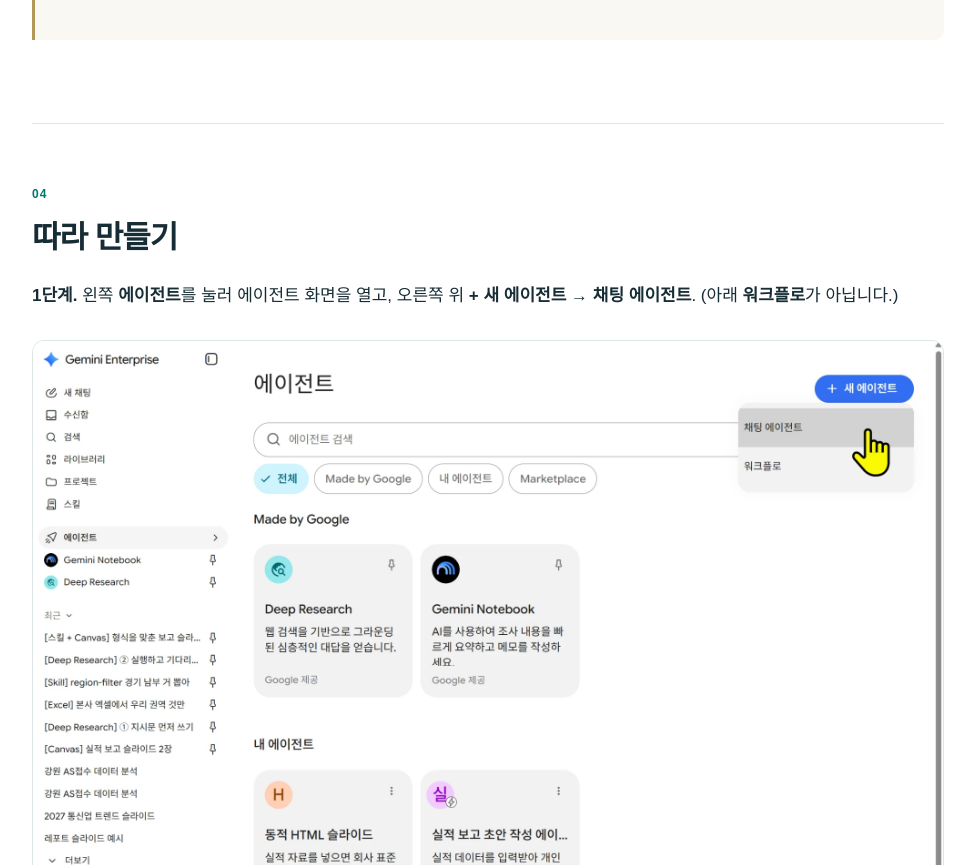
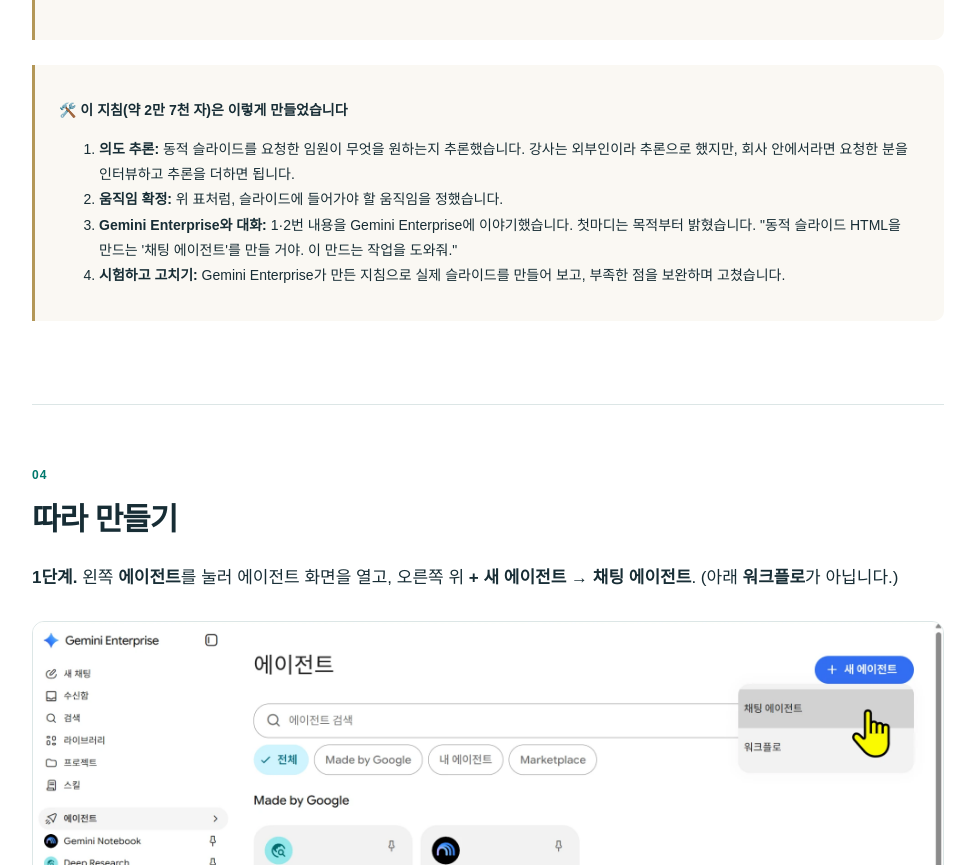
Before and after one commit to jch2100/homenservice-staff, a plain HTML site: page agent-slide.html in a window 1280 px wide. Shown: the part 3290-4155 px from the top of the page, without its empty margins (272-1247 px from the left). Drawn offline with Linux system fonts and the light colour scheme.

Commit message:
Move how-the-instruction-was-made note to agent page with the actual four steps
Co-Authored-By: Claude Opus 5.5 <noreply@anthropic.com>

```diff
--- a/agent-slide.html
+++ b/agent-slide.html
@@ -113,6 +113,15 @@
 </tbody>
 </table>
 </div>
+<div class="callout">
+<p><strong>🛠️ 이 지침(약 2만 7천 자)은 이렇게 만들었습니다</strong></p>
+<ol>
+<li><strong>의도 추론:</strong> 동적 슬라이드를 요청한 임원이 무엇을 원하는지 추론했습니다. 강사는 외부인이라 추론으로 했지만, 회사 안에서라면 요청한 분을 인터뷰하고 추론을 더하면 됩니다.</li>
+<li><strong>움직임 확정:</strong> 위 표처럼, 슬라이드에 들어가야 할 움직임을 정했습니다.</li>
+<li><strong>Gemini Enterprise와 대화:</strong> 1·2번 내용을 Gemini Enterprise에 이야기했습니다. 첫마디는 목적부터 밝혔습니다. &quot;동적 슬라이드 HTML을 만드는 '채팅 에이전트'를 만들 거야. 이 만드는 작업을 도와줘.&quot;</li>
+<li><strong>시험하고 고치기:</strong> Gemini Enterprise가 만든 지침으로 실제 슬라이드를 만들어 보고, 부족한 점을 보완하며 고쳤습니다.</li>
+</ol>
+</div>
 </section>
 <section class="chapter" id="s4"><span class="section-kicker">04</span><h2>따라 만들기</h2>
 <p><strong>1단계.</strong> 왼쪽 <strong>에이전트</strong>를 눌러 에이전트 화면을 열고, 오른쪽 위 <strong>+ 새 에이전트</strong> → <strong>채팅 에이전트</strong>. (아래 <strong>워크플로</strong>가 아닙니다.)</p>
```
Also changed, not shown: skill.html (+0 -4 lines).
